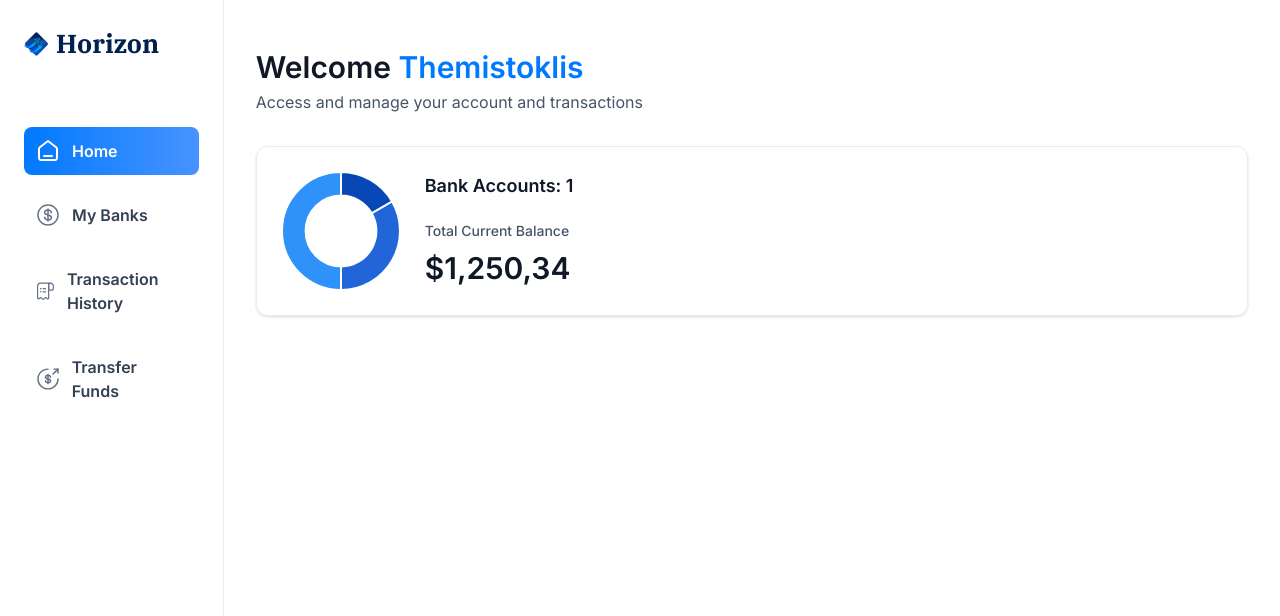
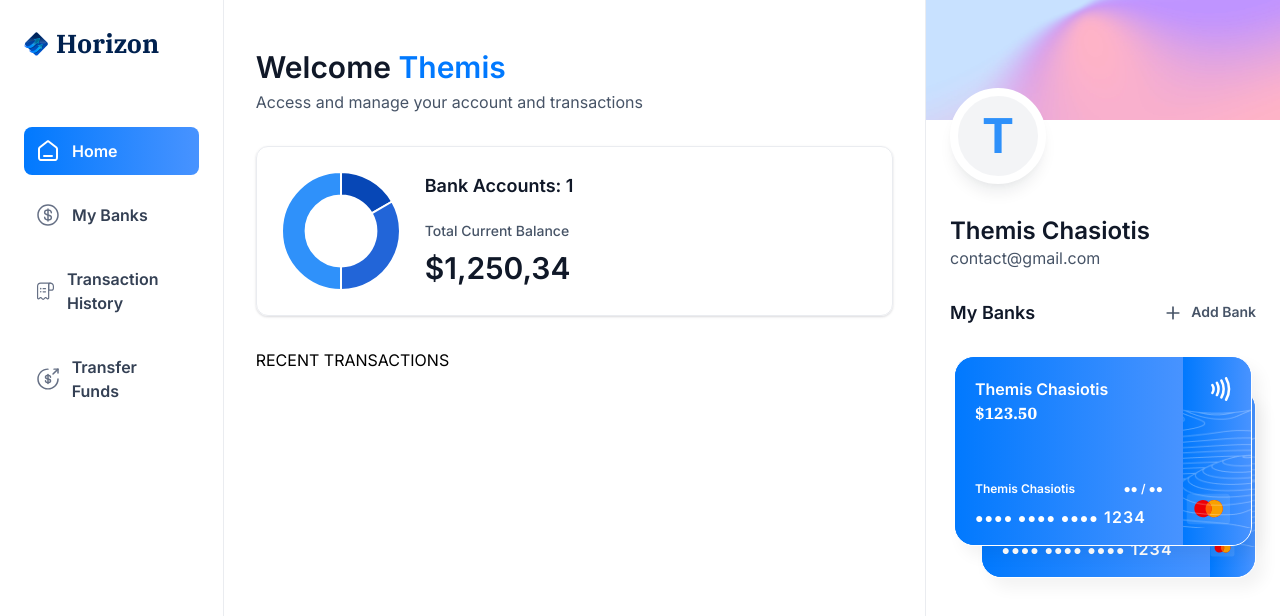
Before and after one commit to Themis23/banking, a Next.js app: page / in a window 1280 px wide. Shown: the top 616 px of the page. Built offline with nearby package versions, Linux system fonts and the light colour scheme.

Commit message:
create right sidebar and enable routing

```diff
--- a/app/(root)/layout.tsx
+++ b/app/(root)/layout.tsx
@@ -5,7 +5,10 @@
 export default function RootLayout({
   children,
 }: Readonly<{ children: React.ReactNode }>) {
-  const loggedIn = { firstName: "Themis", lastName: "Chasiotis" };
+  const loggedIn = {
+    firstName: "Themis",
+    lastName: "Chasiotis",
+  };
 
   return (
     <main className="flex h-screen w-full font-inter">
--- /dev/null
+++ b/app/(root)/my-banks/page.tsx
@@ -0,0 +1,5 @@
+const MyBanks = () => {
+  return <div>My Banks</div>;
+};
+
+export default MyBanks;
--- a/app/(root)/page.tsx
+++ b/app/(root)/page.tsx
@@ -1,8 +1,13 @@
 import HeaderBox from "@/components/HeaderBox";
+import RightSidebar from "@/components/RightSidebar";
 import TotalBalanceBox from "@/components/TotalBalanceBox";
 
 const Home = () => {
-  const loggedIn = { firstName: "Themistoklis" };
+  const loggedIn = {
+    firstName: "Themis",
+    lastName: "Chasiotis",
+    email: "contact@gmail.com",
+  };
   return (
     <section className="home">
       <div className="home-content">
@@ -19,7 +24,13 @@
             accounts={[]}
           />
         </header>
+        RECENT TRANSACTIONS
       </div>
+      <RightSidebar
+        user={loggedIn}
+        transactions={[]}
+        banks={[{ currentBalance: 123.5 }, { currentBalance: 323.5 }]}
+      />
     </section>
   );
 };
--- /dev/null
+++ b/app/(root)/payment-transfer/page.tsx
@@ -0,0 +1,5 @@
+const Transfer = () => {
+  return <div>Payments & Transfers</div>;
+};
+
+export default Transfer;
--- /dev/null
+++ b/app/(root)/transaction-history/page.tsx
@@ -0,0 +1,5 @@
+const TransactionHistory = () => {
+  return <div>Transaction History</div>;
+};
+
+export default TransactionHistory;
--- /dev/null
+++ b/components/BankCard.tsx
@@ -0,0 +1,56 @@
+import { formatAmount } from "@/lib/utils";
+import Image from "next/image";
+import Link from "next/link";
+
+const BankCard = ({
+  account,
+  userName,
+  showBalance = true,
+}: CreditCardProps) => {
+  return (
+    <div className="flex flex-col">
+      <Link href="/" className="bank-card">
+        <div className="bank-card_content">
+          <div>
+            <h1 className="text-16 font-semibold text-white">
+              {account.name || userName}
+            </h1>
+            <p className="font-ibm-plex-serif font-black text-white">
+              {formatAmount(account.currentBalance)}
+            </p>
+          </div>
+          <article className="flex flex-col gap-2">
+            <div className="flex justify-between ">
+              <h1 className="text-12 font-semibold text-white">{userName}</h1>
+              <h2 className="text-12 font-semibold text-white">●● / ●●</h2>
+            </div>
+            <p className="text-14 font-semibold tracking-[1.1px] text-white">
+              ●●●● ●●●● ●●●●
+              <span className="text-16">&nbsp;{account.mask || 1234}</span>
+            </p>
+          </article>
+        </div>
+        <div className="bank-card_icon">
+          <Image src="/icons/Paypass.svg" width={20} height={24} alt="pay" />
+          <Image
+            src="/icons/mastercard.svg"
+            width={45}
+            height={32}
+            alt="mastercard"
+            className="ml-5"
+          />
+        </div>
+        <Image
+          src="/icons/lines.png"
+          width={316}
+          height={190}
+          alt="lines"
+          className="absolute top-0 left-0"
+        />
+      </Link>
+      {/* COPY */}
+    </div>
+  );
+};
+
+export default BankCard;
--- /dev/null
+++ b/components/RightSidebar.tsx
@@ -0,0 +1,60 @@
+import Image from "next/image";
+import Link from "next/link";
+import BankCard from "./BankCard";
+
+const RightSidebar = ({ user, transactions, banks }: RightSidebarProps) => {
+  return (
+    <aside className="right-sidebar">
+      <section className="flex flex-col bt-8">
+        <div className="profile-banner" />
+        <div className="profile">
+          <div className="profile-img">
+            <span className="text-5xl font-bold text-blue-500">
+              {user.firstName[0]}
+            </span>
+          </div>
+          <div className="profile-details">
+            <h1 className="profile-name">
+              {user.firstName} {user.lastName}
+            </h1>
+            <p className="profile-email">{user.email}</p>
+          </div>
+        </div>
+      </section>
+
+      <section className="banks">
+        <div className="flex w-full justify-between">
+          <h2 className="header-2">My Banks</h2>
+          <Link href="/" className="flex gap-2">
+            <Image src="/icons/plus.svg" width={20} height={20} alt="plus" />
+            <h2 className="text-14 font-semibold text-gray-600">Add Bank</h2>
+          </Link>
+        </div>
+        {banks?.length > 0 && (
+          <div className="relative flex flex-1 flex-col items-center justify-center gap-5">
+            <div className="relative z-10">
+              <BankCard
+                account={banks[0]}
+                key={banks[0].$id}
+                userName={`${user.firstName} ${user.lastName}`}
+                showBalance={false}
+              />
+            </div>
+            {banks[1] && (
+              <div className="absolute right-0 top-8 z-0 w-[90%]">
+                <BankCard
+                  account={banks[1]}
+                  key={banks[1].$id}
+                  userName={`${user.firstName} ${user.lastName}`}
+                  showBalance={false}
+                />
+              </div>
+            )}
+          </div>
+        )}
+      </section>
+    </aside>
+  );
+};
+
+export default RightSidebar;
```
